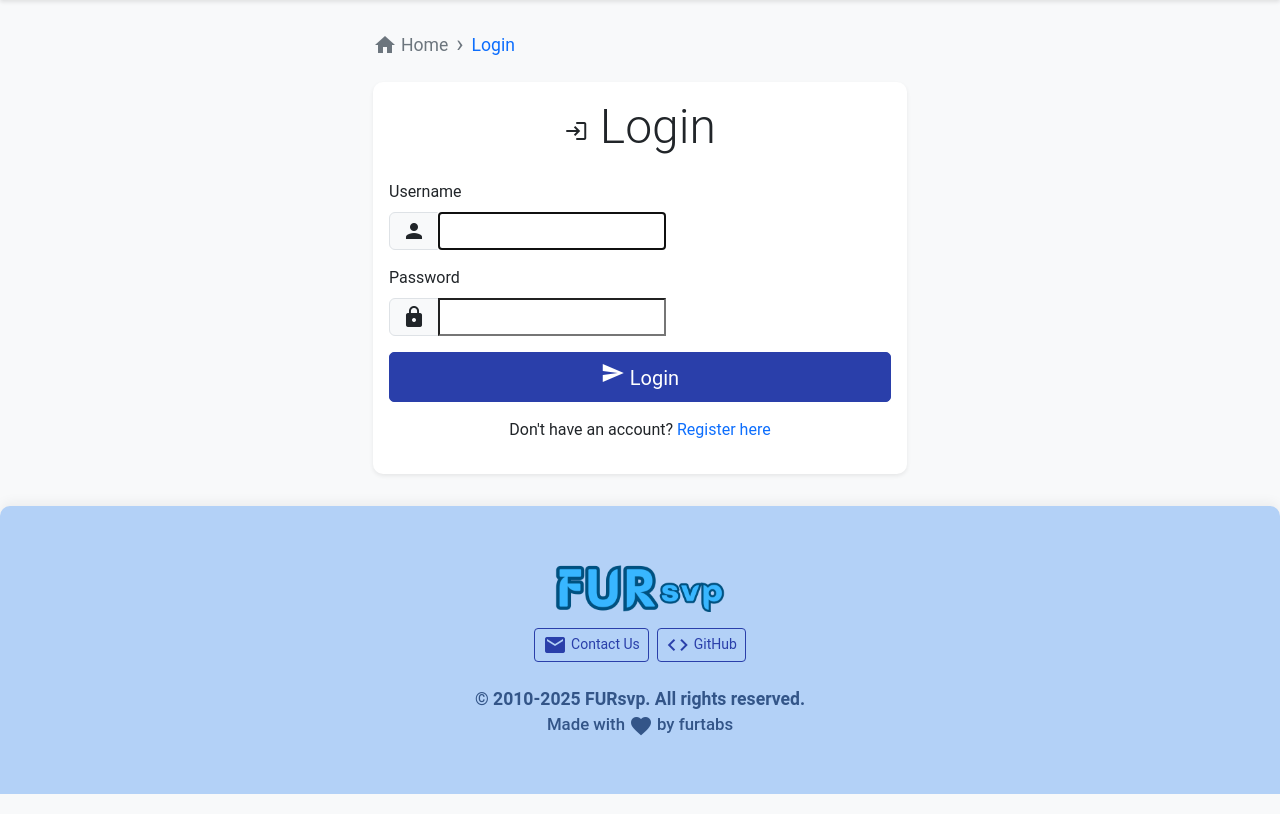
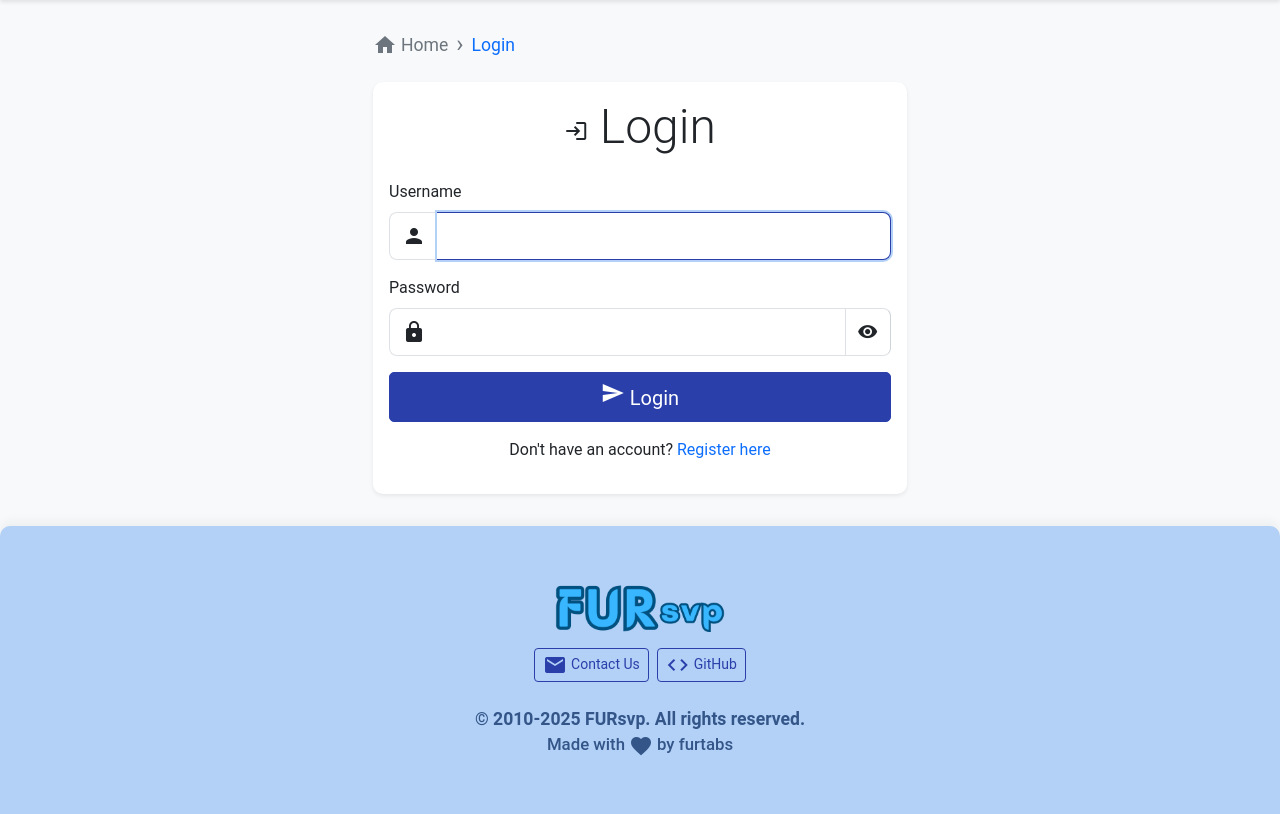
Before and after one commit to RainbowTabitha/FURsvp, a Django app: page /accounts/login/ in a window 1280 px wide. Shown: the part 96-910 px from the top of the page. Run offline with Django 5.2, Linux system fonts and the light colour scheme; data that the repository does not hold is empty; some libraries are stand-ins or nearby versions.

Commit message:
Enhance login and registration templates with improved styling and error handling
- Added custom styles for input fields and buttons to enhance user experience.
- Implemented error display for username, email, and password fields in both login and registration forms.
- Introduced a password visibility toggle feature in the login form for better usability.
- Refactored form structure for improved accessibility and clarity.

```diff
--- a/users/templates/users/login.html
+++ b/users/templates/users/login.html
@@ -1,7 +1,59 @@
 {% extends 'events/base.html' %}
 {% block title %}Login - FURsvp{% endblock %}
+{% load widget_tweaks %}
+{% block content %}
+<style>
+.input-group .form-control:focus {
+    box-shadow: 0 0 0 2px #b3d1f7;
+    border-color: #2a3faa;
+}
+.input-group .form-control {
+    border-radius: 0 0 0 0;
+}
+.input-group-text {
+    background: #fff;
+    border-radius: 0.5rem 0 0 0.5rem;
+    border-right: 0;
+    display: flex;
+    align-items: center;
+    justify-content: center;
+    height: 100%;
+    padding: 0 0.75rem;
+}
+.input-group-text:last-child {
+    border-radius: 0 0.5rem 0.5rem 0 !important;
+    border-right: 1px solid #ced4da;
+    background: #fff;
+}
+#togglePasswordIcon {
+    font-size: 1.1rem;
+    line-height: 1;
+    margin: 0;
+    display: block;
+}
 
-{% block content %}
+.input-group .form-control#id_username {
+    border-radius: 0 0.5rem 0.5rem 0 !important;
+}
+.input-group-text:first-child {
+    border-radius: 0.5rem 0 0 0.5rem !important;
+}
+
+.input-group .form-control,
+.input-group-text {
+    height: 48px;
+    padding-top: 0;
+    padding-bottom: 0;
+    font-size: 1.1rem;
+}
+
+#togglePasswordIcon {
+    font-size: 1.3rem;
+    line-height: 1;
+    margin: 0;
+    display: block;
+}
+</style>
 <div class="container">
     <div class="row justify-content-center">
         <div class="col-md-6">
@@ -25,26 +77,42 @@
                     </h1>
                     <form method="post">
                         {% csrf_token %}
-                        {% for field in form %}
+                        {% if form.non_field_errors %}
+                            <div class="alert alert-danger login-error-box">
+                                {{ form.non_field_errors|join:" " }}
+                            </div>
+                        {% endif %}
                         <div class="mb-3">
-                                <label for="{{ field.id_for_label }}" class="form-label">{{ field.label }}</label>
+                            <label for="id_username" class="form-label">Username</label>
                             <div class="input-group">
-                                    <span class="input-group-text">
-                                        {% if field.label == 'Username' %}
+                                <span class="input-group-text bg-white border-end-0">
                                     <i class="material-icons">person</i>
-                                        {% elif field.label == 'Password' %}
-                                            <i class="material-icons">lock</i>
-                                        {% endif %}
                                 </span>
-                                    {{ field }}
+                                {{ form.username|add_class:'form-control border-start-0' }}
                             </div>
-                                {% if field.errors %}
+                            {% if form.username.errors %}
                                 <div class="invalid-feedback d-block">
-                                        {{ field.errors }}
+                                    {{ form.username.errors }}
                                 </div>
                             {% endif %}
                         </div>
-                        {% endfor %}
+                        <div class="mb-3">
+                            <label for="id_password" class="form-label">Password</label>
+                            <div class="input-group">
+                                <span class="input-group-text bg-white border-end-0">
+                                    <i class="material-icons">lock</i>
+                                </span>
+                                {{ form.password|add_class:'form-control border-start-0' }}
+                                <span class="input-group-text bg-white border-start-0" style="cursor:pointer;" onclick="togglePassword()">
+                                    <i class="material-icons" id="togglePasswordIcon">visibility</i>
+                                </span>
+                            </div>
+                            {% if form.password.errors %}
+                                <div class="invalid-feedback d-block">
+                                    {{ form.password.errors }}
+                                </div>
+                            {% endif %}
+                        </div>
                         <div class="d-grid gap-2">
                             <button type="submit" class="btn btn-primary btn-lg">
                                 <i class="material-icons">send</i> Login
@@ -62,4 +130,32 @@
         </div>
     </div>
 </div>
+<script>
+function togglePassword() {
+    const input = document.getElementById('id_password');
+    const icon = document.getElementById('togglePasswordIcon');
+    if (input.type === 'password') {
+        input.type = 'text';
+        icon.textContent = 'visibility_off';
+    } else {
+        input.type = 'password';
+        icon.textContent = 'visibility';
+    }
+}
+</script>
+
+<style>
+.login-error-box {
+    background: #ffe6e6;
+    color: #a94442;
+    border: 1.5px solid #f5c6cb;
+    border-radius: 12px;
+    padding: 1.25rem 1.5rem;
+    font-size: 1.1rem;
+    font-weight: 500;
+    margin-bottom: 1.5rem;
+    text-align: center;
+    box-shadow: 0 2px 8px rgba(169, 68, 66, 0.05);
+}
+</style>
 {% endblock %}
```
Also changed, not shown: users/templates/users/register.html (+86 -14 lines). Lines whose indentation alone changed are shown as unchanged.
